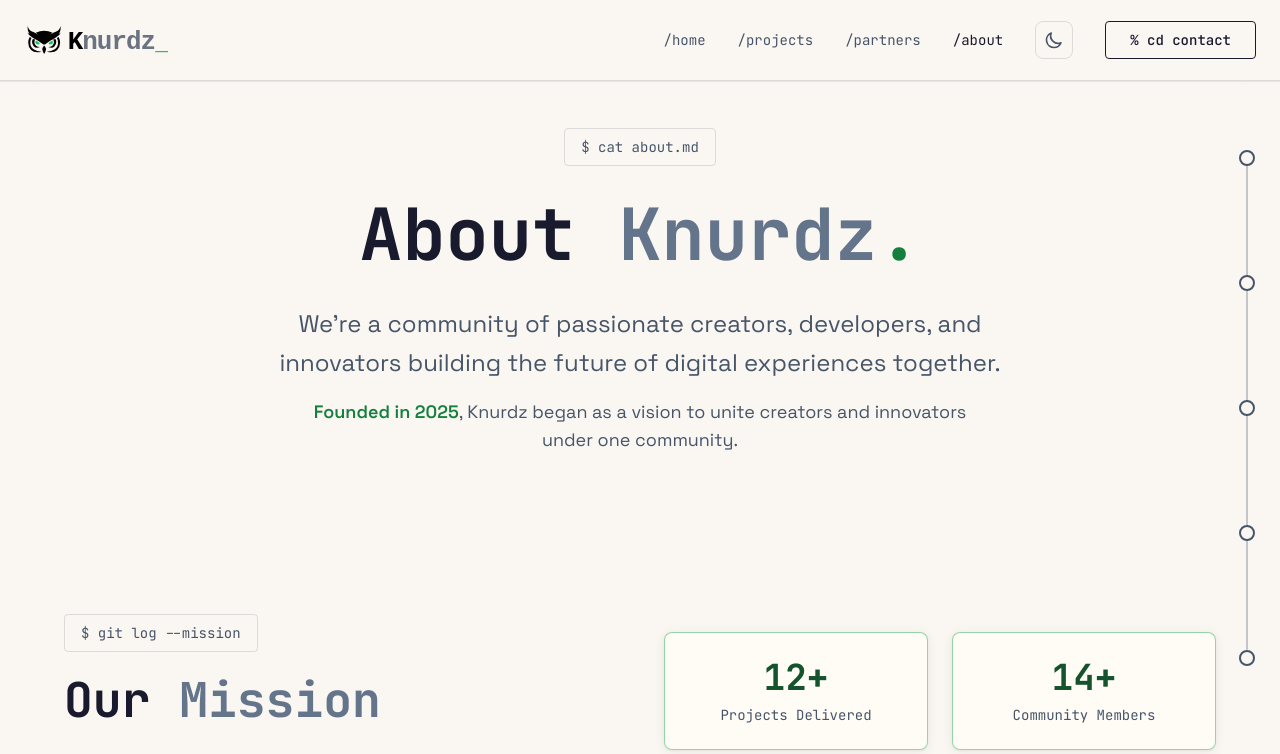
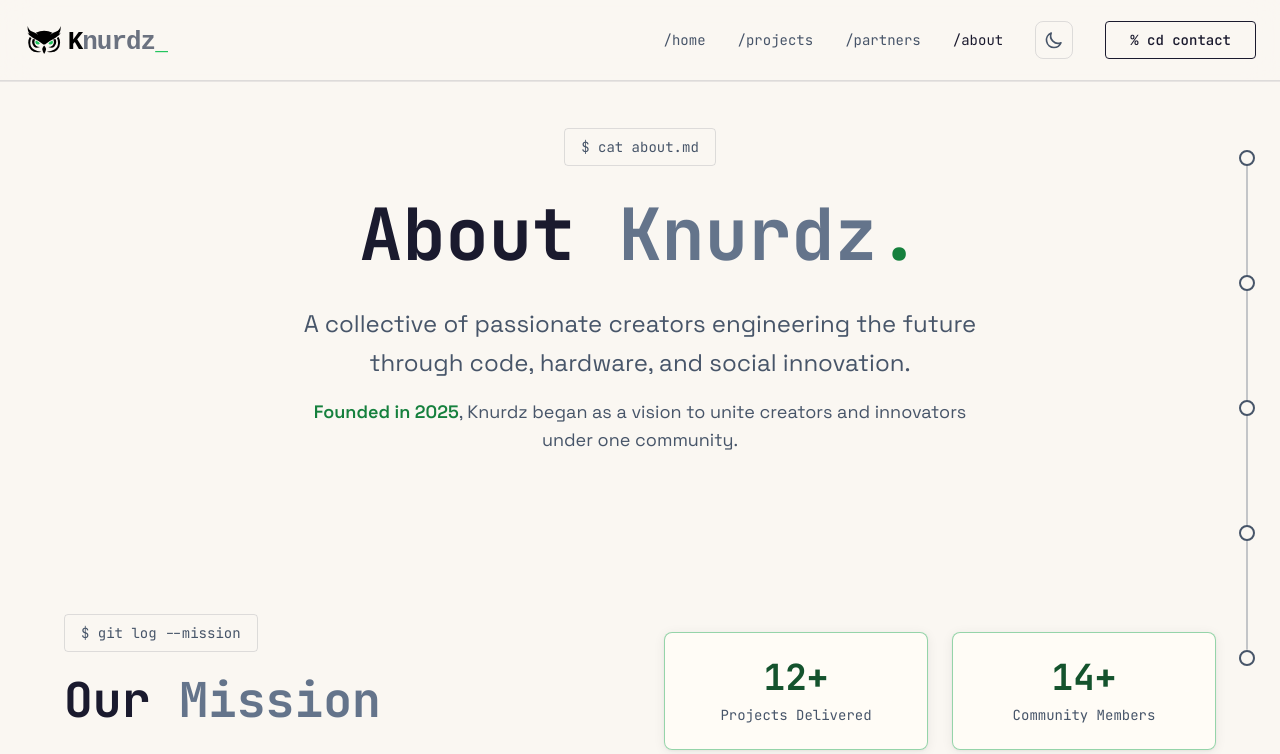
Before and after one commit to knurdz/Home, a Next.js app: page /about in a window 1280 px wide. Shown: the top 754 px of the page. Built offline with nearby package versions, Linux system fonts and the light colour scheme.

Commit message:
feat: Update About section description for clarity and impact

```diff
--- a/src/app/about/page.tsx
+++ b/src/app/about/page.tsx
@@ -87,8 +87,7 @@ export default function AboutPage() {
             <span className="text-green-500">.</span>
           </h1>
           <p className="text-xl md:text-2xl text-muted max-w-3xl mx-auto leading-relaxed">
-            We&apos;re a community of passionate creators, developers, and innovators
-            building the future of digital experiences together.
+            A collective of passionate creators engineering the future through code, hardware, and social innovation.
           </p>
           <p className="text-md md:text-lg text-muted max-w-2xl mx-auto mt-4">
             <span className="font-semibold text-green-500">Founded in 2025</span>, Knurdz began as a vision to unite creators and innovators under one community.
```
